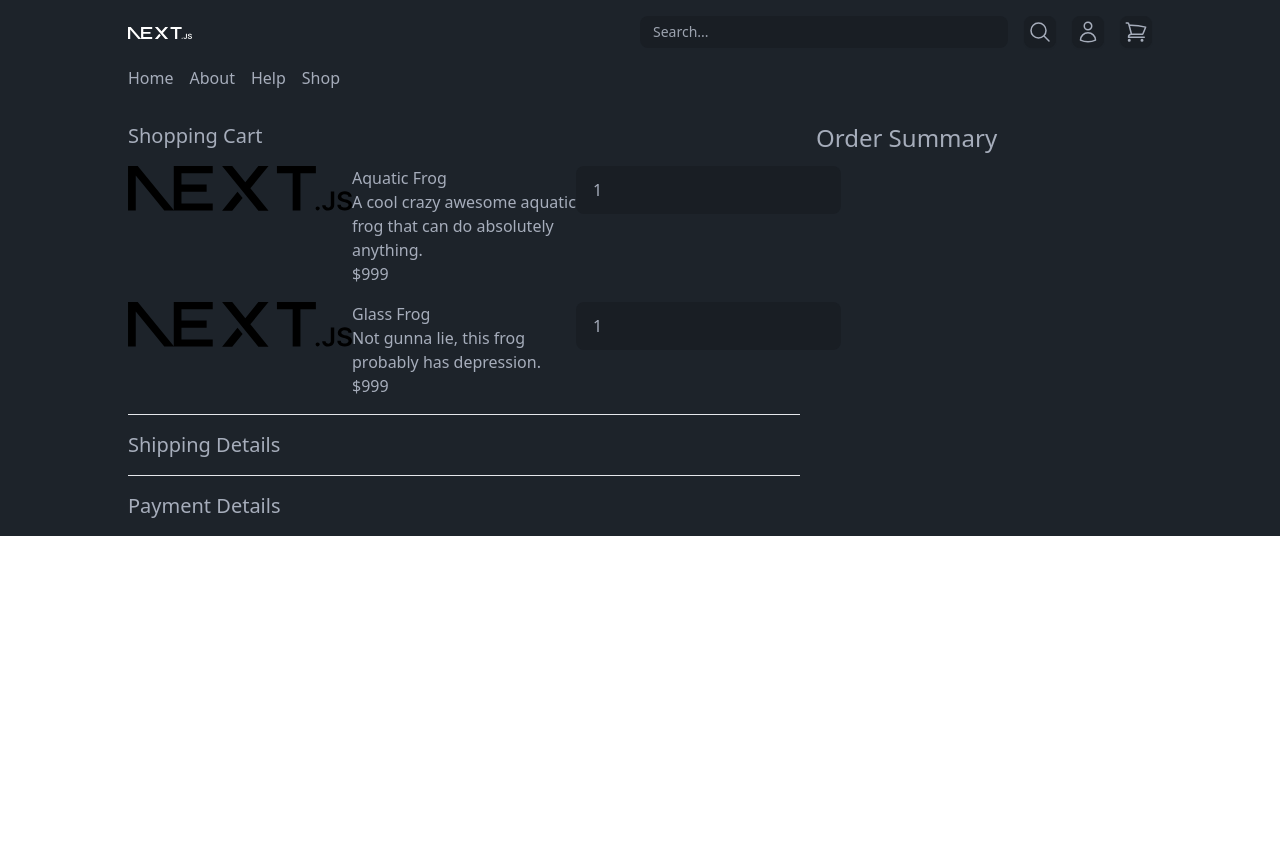
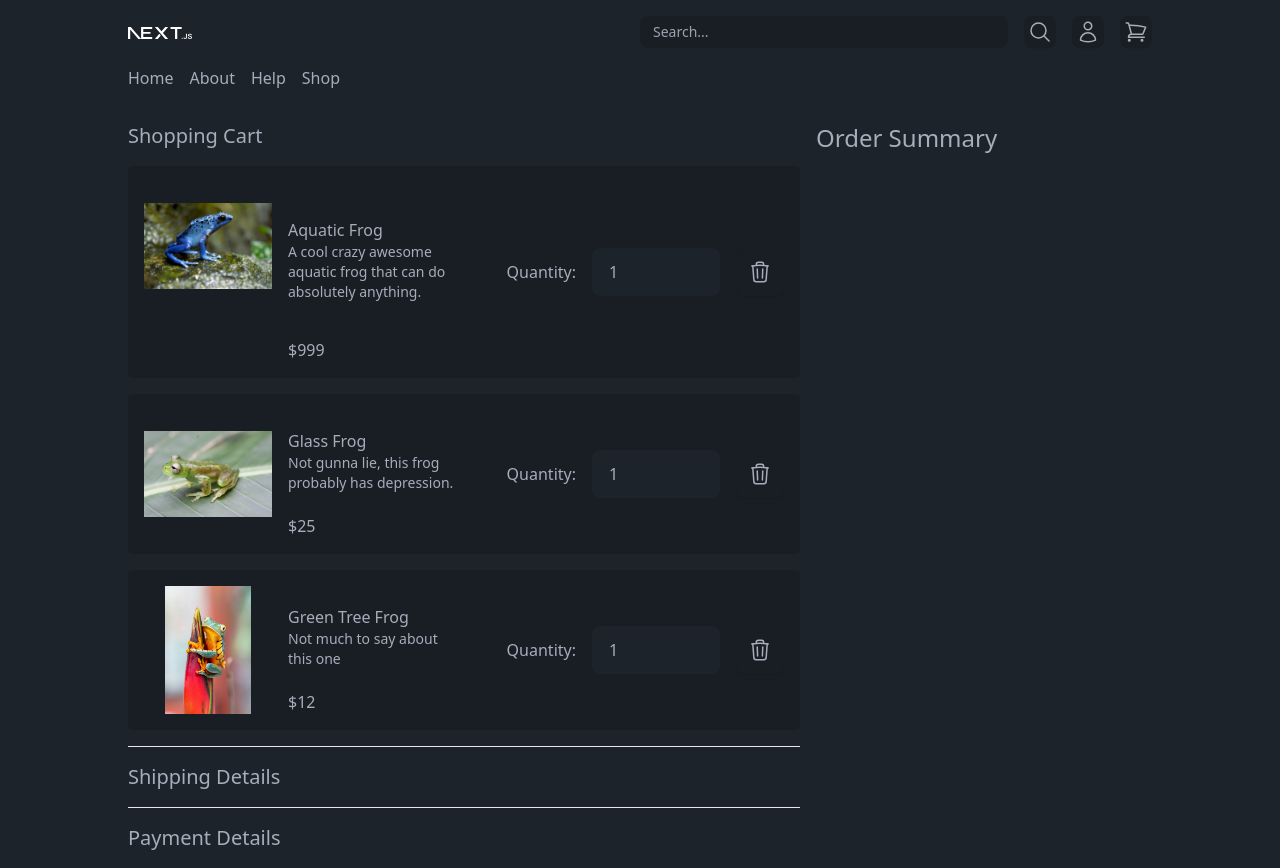
Before and after one commit to joshuaeduque/hopshop, a Next.js app in the folder frontend/: page /checkout in a window 1280 px wide. Before the commit the page ends 800 px from the top, so only its background shows below. Built offline with nearby package versions, Linux system fonts and the light colour scheme.

Commit message:
Checkout cart section

```diff
--- a/frontend/src/pages/checkout.tsx
+++ b/frontend/src/pages/checkout.tsx
@@ -3,8 +3,9 @@ import Header from "@/components/Header/header";
 export default function Checkout() {
 
     const products = [
-        { name: 'Aquatic Frog', description: 'A cool crazy awesome aquatic frog that can do absolutely anything.', price: 999, count: 1 },
-        { name: 'Glass Frog', description: 'Not gunna lie, this frog probably has depression.', price: 999, count: 1 }
+        { name: 'Aquatic Frog', src: '/products/aquatic-frog.jpg', description: 'A cool crazy awesome aquatic frog that can do absolutely anything.', price: 999, count: 1 },
+        { name: 'Glass Frog', src: '/products/glass-frog.jpg', description: 'Not gunna lie, this frog probably has depression.', price: 25, count: 1 },
+        { name: 'Green Tree Frog', src: '/products/green-tree-frog.jpg', description: 'Not much to say about this one', price: 12, count: 1 }
     ];
 
     return (
@@ -15,17 +16,25 @@ export default function Checkout() {
                     <div className="flex flex-col gap-4">
                         <p className="font-medium text-xl">Shopping Cart</p>
                         {products.map((product, i) => (
-                            <div className="grid grid-cols-3">
-                                <div>
-                                    <img src="/next.svg" alt="Product" />
+                            <div className="bg-base-200 rounded p-4 grid gap-4 items-center grid-rows-[1fr_auto] lg:grid-rows-none lg:grid-cols-2">
+                                <div className="flex flex-row gap-4">
+                                    <div className="w-32 h-32 aspect-square flex content-center justify-center">
+                                        <img className="object-scale-down" src={product.src} alt="Product" />
+                                    </div>
+                                    <div className="grid grid-rows-3">
+                                        <p className="self-end font-medium">{product.name}</p>
+                                        <p className="text-sm">{product.description}</p>
+                                        <p className="self-end">${product.price}</p>
+                                    </div>
                                 </div>
-                                <div className="flex flex-col">
-                                    <p className="font-medium">{product.name}</p>
-                                    <p>{product.description}</p>
-                                    <p>${product.price}</p>
-                                </div>
-                                <div>
-                                    <input className="input bg-base-200" defaultValue={1} type="number" name="" id="" />
+                                <div className="flex flex-row gap-4 items-center justify-self-end">
+                                    <p>Quantity:</p>
+                                    <input className="input w-32" min={1} defaultValue={1} type="number" name="" id="" />
+                                    <button className="btn btn-square">
+                                        <svg xmlns="http://www.w3.org/2000/svg" fill="none" viewBox="0 0 24 24" strokeWidth={1.5} stroke="currentColor" className="size-6">
+                                            <path strokeLinecap="round" strokeLinejoin="round" d="m14.74 9-.346 9m-4.788 0L9.26 9m9.968-3.21c.342.052.682.107 1.022.166m-1.022-.165L18.16 19.673a2.25 2.25 0 0 1-2.244 2.077H8.084a2.25 2.25 0 0 1-2.244-2.077L4.772 5.79m14.456 0a48.108 48.108 0 0 0-3.478-.397m-12 .562c.34-.059.68-.114 1.022-.165m0 0a48.11 48.11 0 0 1 3.478-.397m7.5 0v-.916c0-1.18-.91-2.164-2.09-2.201a51.964 51.964 0 0 0-3.32 0c-1.18.037-2.09 1.022-2.09 2.201v.916m7.5 0a48.667 48.667 0 0 0-7.5 0" />
+                                        </svg>
+                                    </button>
                                 </div>
                             </div>
                         ))}
```
